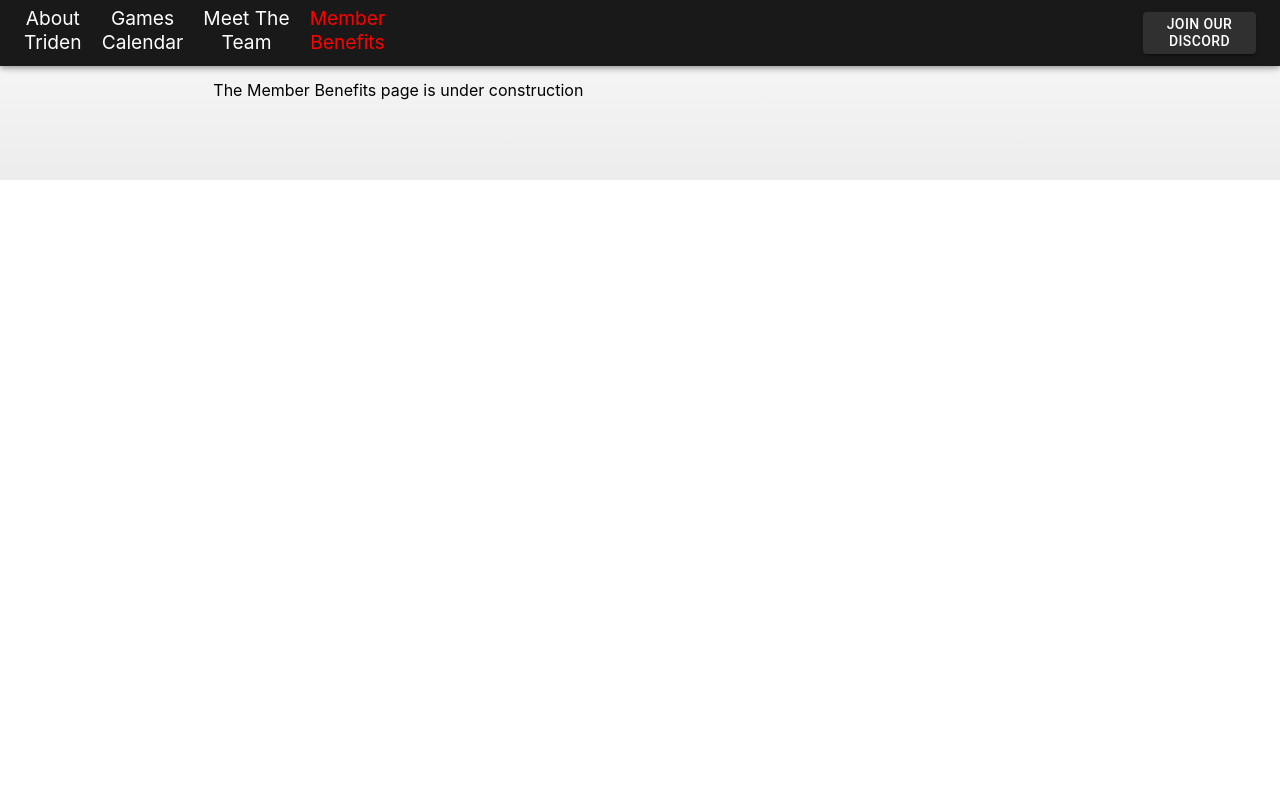
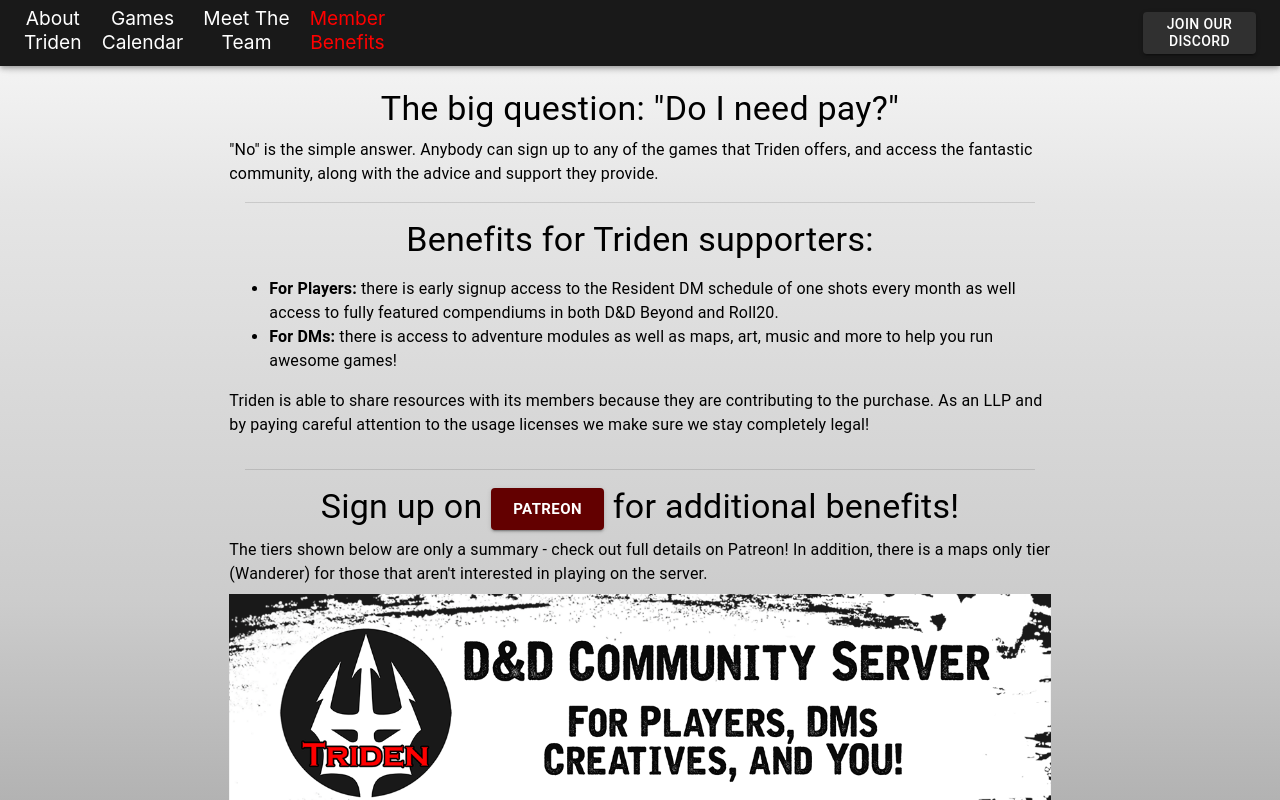
Before and after one commit to MykeMyke/TridenGamesWebsite, a React (Create React App) app: page /benefits in a window 1280 px wide. Shown: the top 800 px of the page. Built offline with nearby package versions, Linux system fonts and the light colour scheme.

Commit message:
Basic Page Content Populated

```diff
--- a/src/pages/Benefits.jsx
+++ b/src/pages/Benefits.jsx
@@ -1,9 +1,93 @@
 import React from "react";
+import { Typography } from "@mui/material";
+import { Grid } from "@mui/material";
+import BenefitsSummary from "../img/Signup Credits.png";
+import { Divider } from "@mui/material";
+import Button from "@mui/material/Button";
 
 function Benefits() {
   return (
     <React.Fragment>
-      <div>The Member Benefits page is under construction</div>
+      <Grid
+        container
+        spacing={1}
+        direction="column"
+        alignItems="center"
+        justifyContent="flex-start"
+        sx={{ px: 2, mb: 2 }}
+      >
+        <Grid item>
+          <Typography variant="h4" sx={{ my: 1, textAlign: "center" }}>
+            The big question: "Do I need pay?"
+          </Typography>
+          <Typography variant="body1" sx={{ mb: 2 }}>
+            "No" is the simple answer. Anybody can sign up to any of the games
+            that Triden offers, and access the fantastic community, along with
+            the advice and support they provide.
+          </Typography>
+          <Divider
+            variant="middle"
+            sx={{
+              my: 2,
+            }}
+          />
+          <Typography variant="h4" sx={{ mt: 1, textAlign: "center" }}>
+            Benefits for Triden supporters:{" "}
+          </Typography>
+          <Typography variant="body1">
+            <ul>
+              <li>
+                <strong>For Players:</strong> there is early signup access to
+                the Resident DM schedule of one shots every month as well access
+                to fully featured compendiums in both D&D Beyond and Roll20.{" "}
+              </li>
+              <li>
+                {" "}
+                <strong>For DMs:</strong> there is access to adventure modules
+                as well as maps, art, music and more to help you run awesome
+                games!
+              </li>
+            </ul>
+          </Typography>
+          <Typography variant="body1" sx={{ mb: 4 }}>
+            Triden is able to share resources with its members because they are
+            contributing to the purchase. As an LLP and by paying careful
+            attention to the usage licenses we make sure we stay completely
+            legal!
+          </Typography>{" "}
+          <Divider
+            variant="middle"
+            sx={{
+              my: 2,
+            }}
+          />
+          <Typography variant="h4" sx={{ my: 1, textAlign: "center" }}>
+            Sign up on{" "}
+            <Button
+              variant="contained"
+              href="https://www.patreon.com/tridengames"
+              size="large"
+              // sx={{ pt: 0.25, pb: 0, mt: 0.4, mb: 1.1, mr: 1 }}
+              color="secondary"
+            >
+              <strong>Patreon</strong>
+            </Button>{" "}
+            for additional benefits!
+          </Typography>
+          <Typography variant="body1">
+            The tiers shown below are only a summary - check out full details on
+            Patreon! In addition, there is a maps only tier (Wanderer) for those
+            that aren't interested in playing on the server.
+          </Typography>
+        </Grid>
+        <Grid item>
+          <img
+            src={BenefitsSummary}
+            alt="Triden Games Benefits"
+            className="MainBanner"
+          />
+        </Grid>
+      </Grid>
     </React.Fragment>
   );
 }
--- a/src/pages/Home.jsx
+++ b/src/pages/Home.jsx
@@ -34,7 +34,7 @@
           <Typography
             variant="subtitle1"
             color="text.primary"
-            sx={{ mt: 2, mb: 3 }}
+            sx={{ mt: 2, mb: 4 }}
           >
             We are a community server for D&D 5e, organised on{" "}
             <strong>
@@ -49,7 +49,14 @@
             . We support players, DMs, cartographers, authors and any other way
             people can think of to enjoy this hobby of ours!
           </Typography>
-          <Typography variant="subtitle1" color="text.primary" sx={{ mb: 3 }}>
+          <Typography
+            variant="h4"
+            color="text.primary"
+            sx={{ mb: 1, textAlign: "center" }}
+          >
+            For Players
+          </Typography>
+          <Typography variant="subtitle1" color="text.primary" sx={{ mb: 4 }}>
             We run 30+ Adventurer's League games every month, with a schedule of
             games from our Resident DMs released in advance every month. Check
             out{" "}
@@ -59,15 +66,45 @@
             . There are also a number of campaigns being run at any time, and
             special events like Epics being run several times a year.
           </Typography>
-          <Typography variant="subtitle1" color="text.primary" sx={{ mb: 3 }}>
+          <Typography
+            variant="h4"
+            color="text.primary"
+            sx={{ mb: 1, textAlign: "center" }}
+          >
+            For DMs
+          </Typography>
+          <Typography variant="subtitle1" color="text.primary" sx={{ mb: 4 }}>
+            We have an extensive library of adventure modules (150+), as well as
+            maps, art and music to help you level up your production value. We
+            also have custom toolsets and our own bot to make running games as
+            easy as possible. <strong>More fun, less faff!</strong>
+          </Typography>
+          <Typography
+            variant="h4"
+            color="text.primary"
+            sx={{ mb: 1, textAlign: "center" }}
+          >
+            For Creatives
+          </Typography>
+          <Typography variant="subtitle1" color="text.primary" sx={{ mb: 4 }}>
+            Our staff and experienced members of the community support the
+            various interests of the community on a day-to-day basis - whether
+            you like to make maps, write adventures or produce art; there is
+            support and projects to get involved in!
+          </Typography>
+          <Typography
+            variant="h4"
+            color="text.primary"
+            sx={{ mb: 1, textAlign: "center" }}
+          >
+            For You!
+          </Typography>
+          <Typography variant="subtitle1" color="text.primary" sx={{ mb: 2 }}>
             We have an{" "}
             <strong>
               <a href="/team">amazing staff</a>
             </strong>{" "}
-            that take care of their own areas on a day-to-day basis.
-          </Typography>
-          <Typography variant="subtitle1" color="text.primary" sx={{ mb: 2 }}>
-            We offer{" "}
+            that help provide the best experience possible. We also offer{" "}
             <strong>
               <a href="/benefits">awesome benefits</a>
             </strong>{" "}
--- a/src/pages/Team.jsx
+++ b/src/pages/Team.jsx
@@ -1,7 +1,25 @@
 import React from "react";
+import { Typography } from "@mui/material";
+import { Grid } from "@mui/material";
+import Staff from "../img/20220214_Triden Roles and Responsibilities.jpg";
 
 function Team() {
-  return <div>The Team page is under construction</div>;
+  return (
+    <React.Fragment>
+      <Grid
+        container
+        spacing={1}
+        direction="column"
+        alignItems="center"
+        justifyContent="flex-start"
+        sx={{ px: 2, my: 2 }}
+      >
+        <Grid item>
+          <img src={Staff} alt="Triden Games Staff" className="MainBanner" />
+        </Grid>
+      </Grid>
+    </React.Fragment>
+  );
 }
 
 export default Team;
--- a/src/styles/Global.css
+++ b/src/styles/Global.css
@@ -3,8 +3,9 @@
     180deg,
     hsl(0, 0%, 98%),
     hsl(0, 0%, 90%),
+    hsl(0, 0%, 85%),
     hsl(0, 0%, 80%),
-    hsl(0, 0%, 40%)
+    hsl(0, 0%, 70%)
   );
   background-attachment: fixed;
   height: 100%;
```
Also changed, not shown: src/img/20220214_Triden Roles and Responsibilities.jpg (added), src/img/Signup Credits.png (added).
